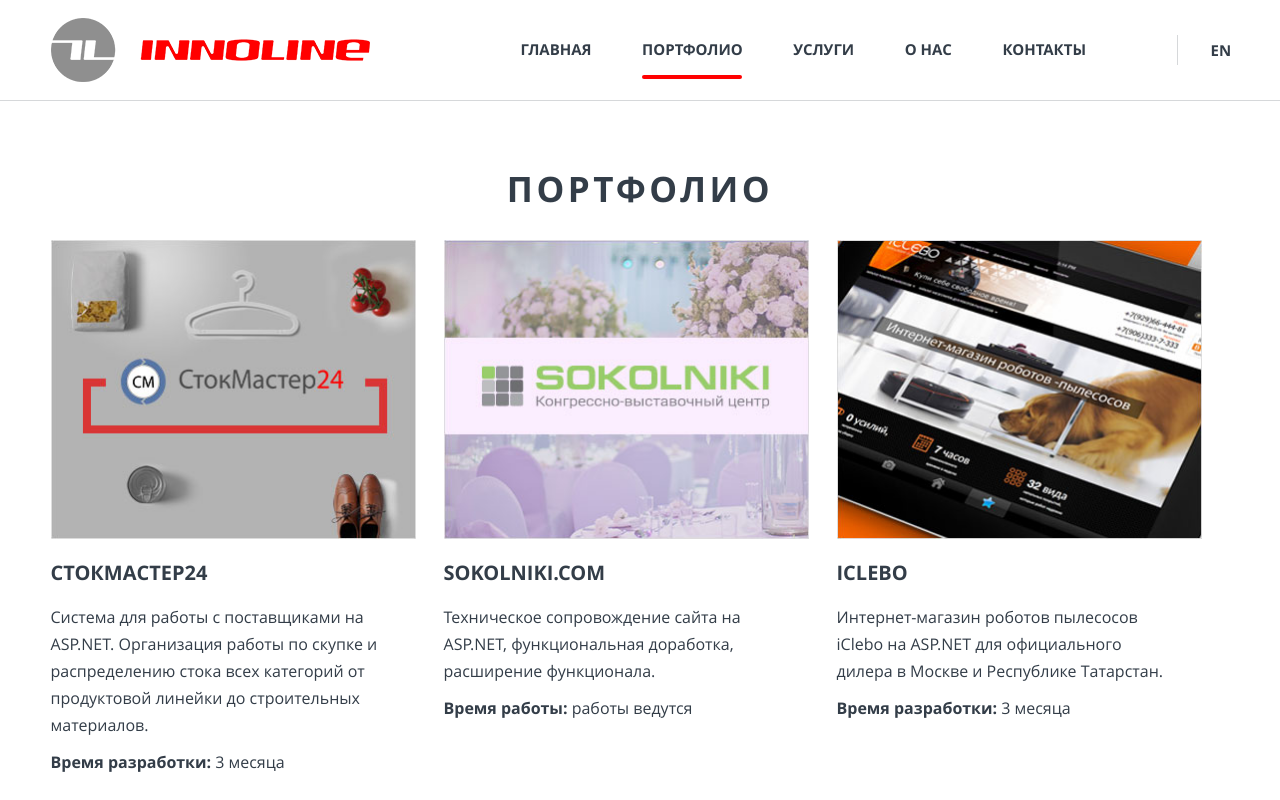
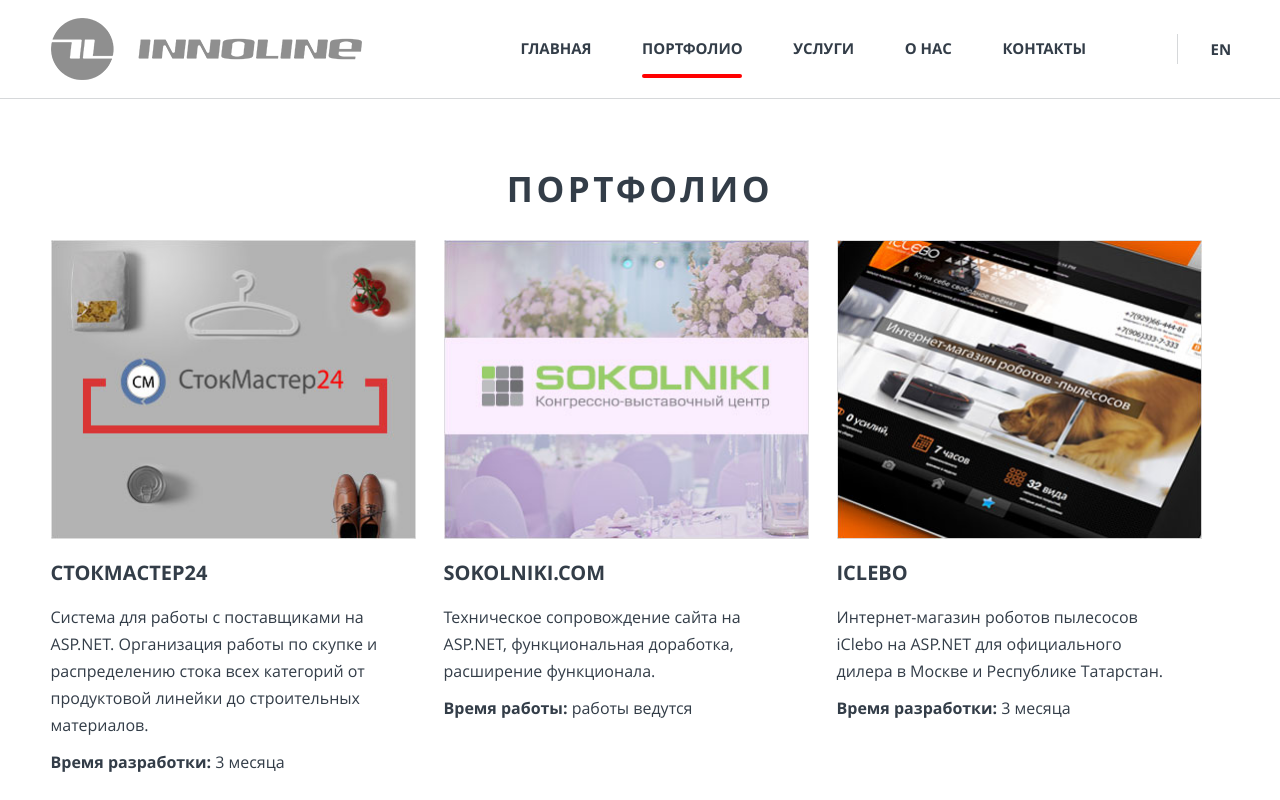
Before and after one commit to LbIdarka/innoline, a website: page portfolio.html in a window 1280 px wide. Shown: the top 800 px of the page. Drawn offline with nearby package versions, Linux system fonts and the light colour scheme; files that its build step writes are made by us from their sources.

Commit message:
изменила цвет логотипа в плавающем меню

```diff
--- a/portfolio.html
+++ b/portfolio.html
@@ -38,10 +38,10 @@
         <div class="logo">
           <a href="index.html">
             <picture>
-              <source media="(min-width: 1150px)" srcset="img/logo-color.png">
+              <source media="(min-width: 1150px)" srcset="img/logo.png">
               <img class="logo__img"  src="img/Innoline(1).png" alt="логотип innolaine">
             </picture>
-            <img class="logo__img-color " src="img/logo-color.png" width="319" height="64" alt="innolaine">
+            <img class="logo__img-color " src="img/logo.png" width="311" height="62" alt="innolaine">
           </a>
         </div>
 
```
Also changed, not shown: index.html (+1 -1 lines), project.html (+2 -2 lines), img/logo-blue.png (added).
